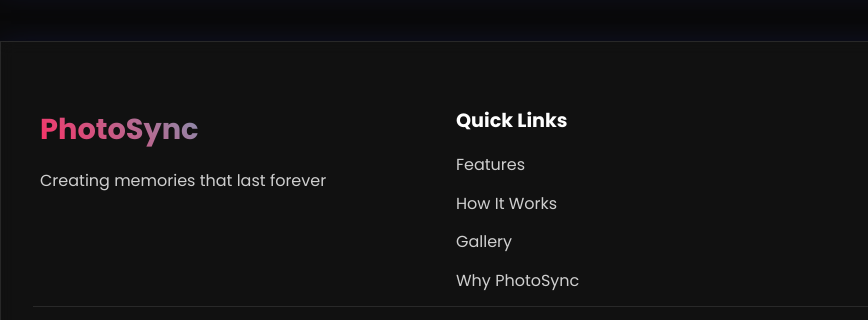
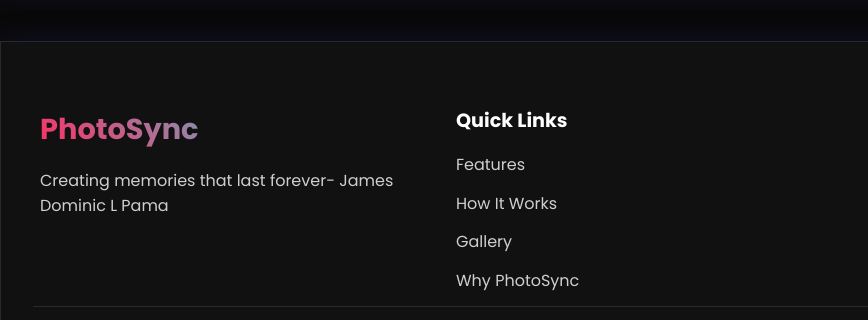
Before and after one commit to zehfury/PhotoSync, a plain HTML site: page index.html in a window 1280 px wide. Shown: the part 4163-4483 px from the top of the page, 0-868 px from the left. Drawn offline with nearby package versions, Linux system fonts and the light colour scheme.

Commit message:
Update index.html

```diff
--- a/index.html
+++ b/index.html
@@ -200,7 +200,7 @@
         <div class="footer-content">
             <div class="footer-section">
                 <h3>PhotoSync</h3>
-                <p>Creating memories that last forever</p>
+                <p>Creating memories that last forever- James Dominic L Pama</p>
             </div>
             <div class="footer-section">
                 <h4>Quick Links</h4>
```
